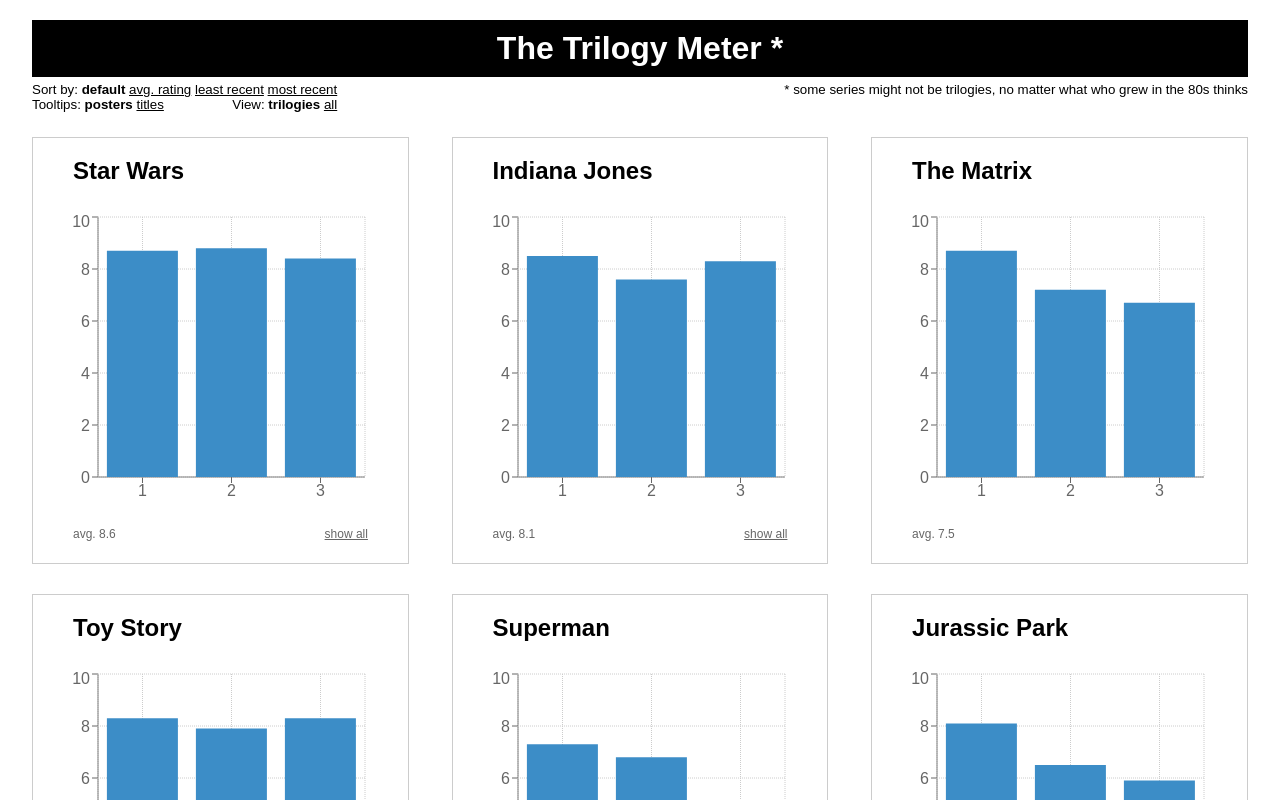
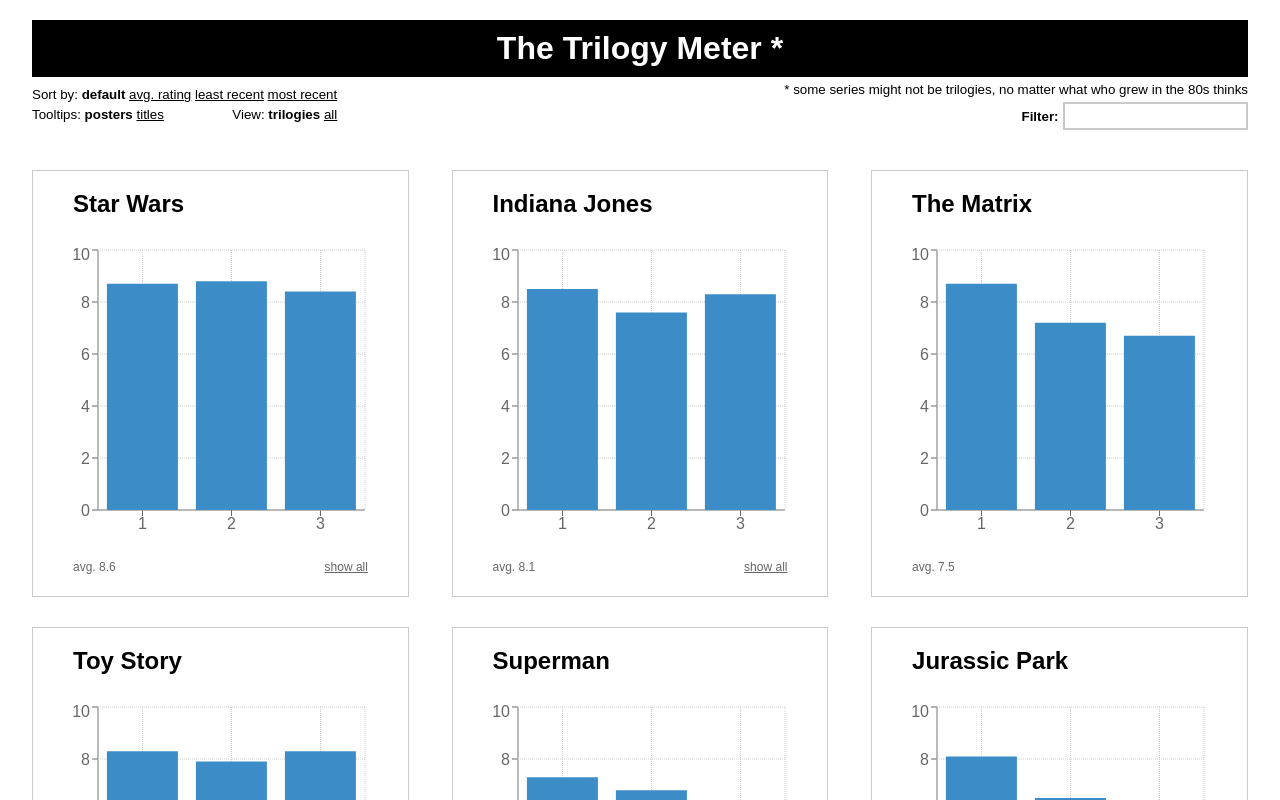
Before and after one commit to cedmax/trilogy-meter, a React app: page / in a window 1280 px wide. Shown: the top 800 px of the page. Built offline with nearby package versions, Linux system fonts and the light colour scheme.

Commit message:
added filter

```diff
--- a/src/App.js
+++ b/src/App.js
@@ -3,6 +3,21 @@
 import cssStyles from './App.module.css'
 import Header from './Header'
 import Footer from './Footer'
+
+const debounce = function(func, wait, immediate) {
+  var timeout;
+  return function() {
+    var context = this, args = arguments;
+    var later = function() {
+      timeout = null;
+      if (!immediate) func.apply(context, args);
+    };
+    var callNow = immediate && !timeout;
+    clearTimeout(timeout);
+    timeout = setTimeout(later, wait);
+    if (callNow) func.apply(context, args);
+  };
+};
 
 const sorter = {
   rating: (serie) => {
@@ -19,18 +34,32 @@
 class App extends Component {
   constructor (props) {
     super(props)
-    this.sortBy = this.sortBy.bind(this)
-    this.show = this.show.bind(this)
-    this.toggleTrilogies = this.toggleTrilogies.bind(this)
+    this.actions = {
+      sortBy: this.sortBy.bind(this),
+      toggleTrilogies: this.toggleTrilogies.bind(this),
+      filter: this.filter.bind(this),
+      show: this.show.bind(this)
+    }
+
+    this.debouncedSetState = debounce(this.setState, 50)
 
     const {
       series
     } = props
 
+    this.series = series;
     this.state = {
       series,
       trilogies: true
     }
+  }
+
+  filter (search) {
+    this.debouncedSetState({
+      series: search ? this.series.filter((serie) => {
+        return serie.title.toLowerCase().indexOf(search.toLowerCase()) > -1;
+      }) : this.series
+    })
   }
 
   sortBy (sorted) {
@@ -43,9 +72,9 @@
     })
   }
 
-  show (show) {
+  show (visible) {
     this.setState({
-      show
+      visible
     })
   }
 
@@ -62,9 +91,9 @@
 
     return (
       <div>
-        <Header trilogies={this.state.trilogies} toggleTrilogies={this.toggleTrilogies} show={this.show} visible={this.state.show} sorted={this.state.sorted} sort={this.sortBy} />
+        <Header {...this.state} {...this.actions} />
         <main className={cssStyles.container}>
-          {series.map((serie) => <Card trilogy={this.state.trilogies} label={this.state.show} affiliate={this.props.affiliate} key={serie.title} serie={serie} />)}
+          {series.map((serie) => <Card trilogy={this.state.trilogies} label={this.state.visible} affiliate={this.props.affiliate} key={serie.title} serie={serie} />)}
         </main>
         <Footer affiliate={this.props.affiliate} />
       </div>
--- a/src/App.module.css
+++ b/src/App.module.css
@@ -7,6 +7,11 @@
     flex-wrap: wrap
 }
 
+.container::after {
+    content: '';
+    flex: 0 0 31%;
+}
+
 @media (max-width: 650px) {
     .container {
         justify-content: space-around
--- a/src/Header.js
+++ b/src/Header.js
@@ -1,13 +1,15 @@
 import React, { Component } from 'react'
 import cssStyles from './Header.module.css'
+import Search from './Search'
 
 export default class Graph extends Component {
   render () {
     const {
-      sort,
+      sortBy,
       sorted,
       show,
       visible,
+      filter,
       trilogies,
       toggleTrilogies
     } = this.props
@@ -18,10 +20,10 @@
         <nav className={cssStyles.nav}>
           <small className={cssStyles.line}>
             Sort by:
-            {' '}<a className={!sorted ? cssStyles.selected : ''} onClick={() => sort()}>default</a>
-            {' '}<a className={sorted === 'rating' ? cssStyles.selected : ''} onClick={() => sort('rating')}>avg. rating</a>
-            {' '}<a className={sorted === 'year' ? cssStyles.selected : ''} onClick={() => sort('year')}>least recent</a>
-            {' '}<a className={sorted === 'year_desc' ? cssStyles.selected : ''} onClick={() => sort('year_desc')}>most recent</a>
+            {' '}<a className={!sorted ? cssStyles.selected : ''} onClick={() => sortBy()}>default</a>
+            {' '}<a className={sorted === 'rating' ? cssStyles.selected : ''} onClick={() => sortBy('rating')}>avg. rating</a>
+            {' '}<a className={sorted === 'year' ? cssStyles.selected : ''} onClick={() => sortBy('year')}>least recent</a>
+            {' '}<a className={sorted === 'year_desc' ? cssStyles.selected : ''} onClick={() => sortBy('year_desc')}>most recent</a>
           </small>
           <div className={`${cssStyles.line} ${cssStyles.distribute}`}>
             <small>
@@ -37,6 +39,7 @@
           </div>
         </nav>
         <small>* some series might not be trilogies, no matter what who grew in the 80s thinks</small>
+        <Search filter={filter} />
       </header>
     )
   }
--- a/src/Header.module.css
+++ b/src/Header.module.css
@@ -22,6 +22,10 @@
     justify-content: space-between
 }
 
+.line {
+    margin-top: 5px;
+}
+
 .nav {
     float: left;
     margin-right: 15px;
--- /dev/null
+++ b/src/Search.js
@@ -0,0 +1,4 @@
+import React from 'react'
+import cssStyles from './Search.module.css'
+
+export default ({filter}) => <label htmlFor="search-trilogy" className={cssStyles.search}><small>Filter:</small> <input id="search-trilogy" onChange={(e) => filter(e.target.value)} /></label>
--- /dev/null
+++ b/src/Search.module.css
@@ -0,0 +1,26 @@
+.search {
+  font-weight: bold;
+  text-align: right;
+  margin-top: 5px;
+  display: block;
+}
+
+.search small {
+  display:inline;
+}
+
+.search input {
+  display:inline-block;
+  margin: 0;
+  font-family: "Open Sans", sans-serif;
+  font-size: 13px;
+  appearance: none;
+  box-shadow: none;
+  border-radius: none;
+  padding: 3px;
+  border: solid 2px #c9c9c9;
+  -webkit-transition: border 0.3s;
+  -moz-transition: border 0.3s;
+  -o-transition: border 0.3s;
+  transition: border 0.3s;
+}
```
